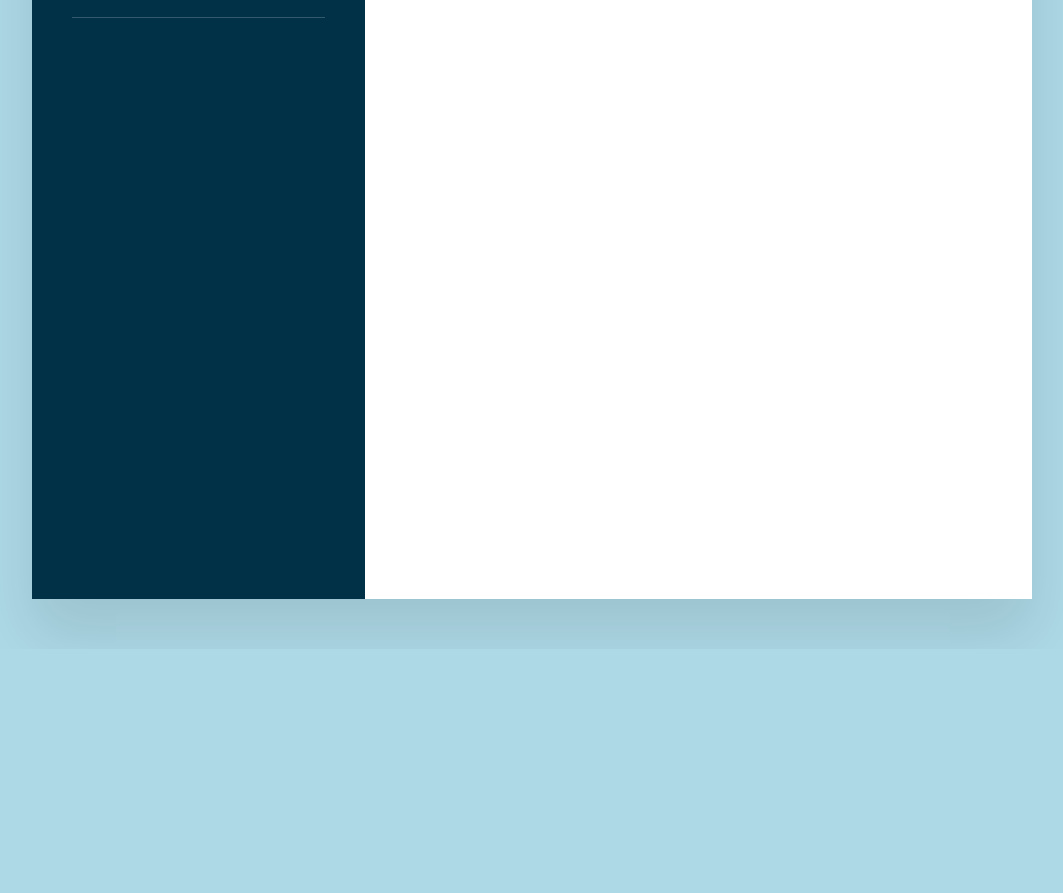
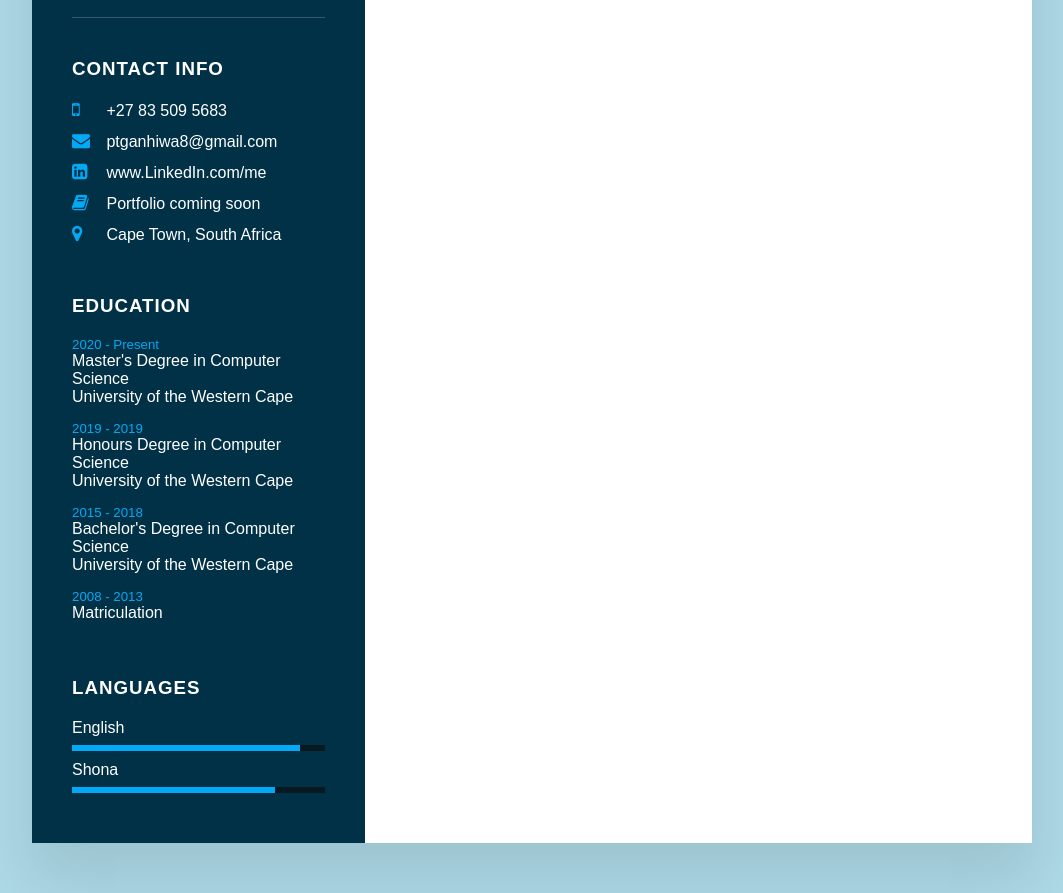
Before and after one commit to Pats101/Portfolio, a plain HTML site: page index.html in a window 1280 px wide. Shown: the part 451-1344 px from the top of the page, without its empty margins (108-1171 px from the left). Before the commit the page ends 1100 px from the top, so only its background shows below. Drawn offline with Linux system fonts and the light colour scheme; a web font is replaced by a local one.

Commit message:
Left bar profile complete

```diff
--- a/css/style.css
+++ b/css/style.css
@@ -30,12 +30,6 @@ body{
 .container .left_side {
     position: relative;
     background: #003147;
-    padding: 40px;
-}
-
-.container .right_side {
-    position: relative;
-    background: #fff;
     padding: 40px;
 }
 
@@ -78,3 +72,93 @@ body{
     font-size: 0.8em;
     font-weight: 300;
 }
+
+.contactInfo {
+    padding-top: 40px;
+}
+
+.title {
+    color: #fff;
+    text-transform: uppercase;
+    font-weight: 600;
+    letter-spacing: 1px;
+    margin-bottom: 20px;
+}
+
+.contactInfo ul {
+    position: relative;
+}
+.contactInfo ul li {
+    position: relative;
+    list-style: none;
+    margin: 10px 0;
+    cursor: pointer;
+}
+
+.contactInfo ul li .icon {
+    display: inline-block;
+    width: 30px;
+    font-size: 18px;
+    color: #03a9f4;
+}
+
+.contactInfo ul li span {
+    color: #fff;
+    font-weight: 300;
+}
+
+.contactInfo.education li {
+    margin-bottom: 15px;
+}
+
+.contactInfo.education h5 {
+    color: #03a9f4;
+    font-weight: 500;
+}
+
+.contactInfo.education h4:nth-child(2) {
+    color: #fff;
+    font-weight: 500;
+}
+
+.contactInfo.education h4 {
+    color: #fff;
+    font-weight: 300;
+}
+
+.contactInfo.language .percentage {
+    position: relative;
+    width: 100%;
+    height: 6px;
+    background: #081921;
+    display: block;
+    margin-top: 8px;
+}
+
+.contactInfo.language .percentage div{
+    position: absolute;
+    top: 0;
+    left: 0;
+    height: 100%;
+    background: #03a9f4;
+}
+.container .right_side {
+    position: relative;
+    background: #fff;
+    padding: 40px;
+}
+
+.about {
+    margin-bottom: 50px;
+}
+
+.about:last-child {
+    margin-bottom: 0;
+}
+
+.title2 {
+    color: #003147;
+    text-transform: uppercase;
+    letter-spacing: 1px;
+    margin-bottom: 10px;
+}
--- a/index.html
+++ b/index.html
@@ -5,6 +5,7 @@
 	<meta name="viewport" content="width=device-width, initial-scale=1.0">
 	<title>Portfolio</title>
 	<link rel="stylesheet" type="text/css" href="css/style.css">
+	<link rel="stylesheet" href="https://cdnjs.cloudflare.com/ajax/libs/font-awesome/4.7.0/css/font-awesome.css" integrity="sha512-5A8nwdMOWrSz20fDsjczgUidUBR8liPYU+WymTZP1lmY9G6Oc7HlZv156XqnsgNUzTyMefFTcsFH/tnJE/+xBg==" crossorigin="anonymous" referrerpolicy="no-referrer" />
 </head>
 <body>
 	<div class="container">
@@ -15,8 +16,83 @@
 				</div>
 				<h2>Patrick Tonderai Ganhiwa<br><span>Junior Software Developer</span></h2>
 			</div>
+			<div class="contactInfo">
+				<h3 class="title">Contact Info</h3>
+				<ul>
+					<li>
+						<span class="icon"><i class="fa fa-mobile" aria-hidden="true"></i></span>
+						<span class="text">+27 83 509 5683</span>
+					</li>
+					<li>
+						<span class="icon"><i class="fa fa-envelope" aria-hidden="true"></i></span>
+						<span class="text">ptganhiwa8@gmail.com</span>
+					</li>
+					<li>
+						<span class="icon"><i class="fa fa-linkedin-square" aria-hidden="true"></i></span>
+						<span class="text">www.LinkedIn.com/me</span>
+					</li>
+					<li>
+						<span class="icon"><i class="fa fa-book" aria-hidden="true"></i></span>
+						<span class="text">Portfolio coming soon</span>
+					</li>
+
+					<li>
+						<span class="icon"><i class="fa fa-map-marker" aria-hidden="true"></i></span>
+						<span class="text">Cape Town, South Africa</span>
+					</li>
+				</ul>
+			</div>
+
+			<div class="contactInfo education">
+				<h3 class="title">Education</h3>
+				<ul>
+					<li>
+						<h5>2020 - Present</h5>
+						<h4>Master's Degree in Computer Science</h4>
+						<h4>University of the Western Cape</h4>
+					</li>
+					<li>
+						<h5>2019 - 2019</h5>
+						<h4>Honours Degree in Computer Science</h4>
+						<h4>University of the Western Cape</h4>
+					</li>
+					<li>
+						<h5>2015 - 2018</h5>
+						<h4>Bachelor's Degree in Computer Science</h4>
+						<h4>University of the Western Cape</h4>
+					</li>
+					<li>
+						<h5>2008 - 2013</h5>
+						<h4>Matriculation</h4>
+					</li>
+				</ul>
+			</div>
+
+			<div class="contactInfo language">
+				<h3 class="title">Languages</h3>
+				<ul>
+					<li>
+						<span class="text">English</span>
+						<span class="percentage">
+							<div style="width: 90%"></div>
+						</span>
+					</li>
+					<li>
+						<span class="text">Shona</span>
+						<span class="percentage">
+							<div style="width: 80%"></div>
+						</span>
+					</li>
+				</ul>
+			</div>
 		</div>
-		<div class="right_side"></div>
+		<div class="right_side">
+			<div class="about">
+				<h2 class="title2">Profile</h2>
+				<p>Developing software that will enable an individual's daily activities seem flow-less is my objective. I have good communication skills
+					with teams, experience in all phases of product development from planning, requirement gathering, to implementing, and testing.</p>
+			</div>
+		</div>
 	</div>
 </body>
 </html>
```
